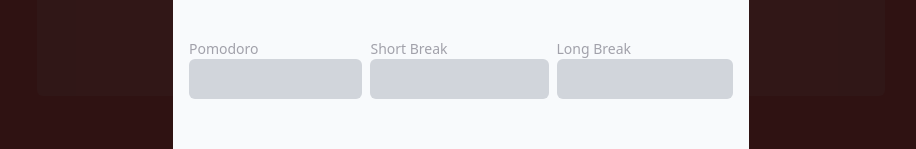
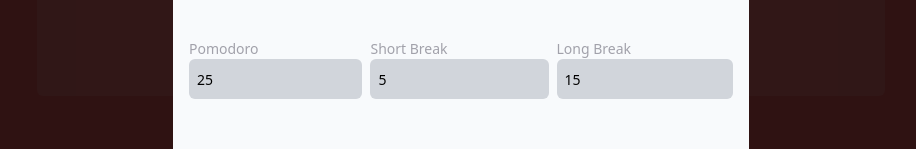
Before and after one commit to quang08/Pomodoro, a React (Create React App) app: page / in a window 1280 px wide. Both pictures are taken after a click on the button "Settings". Shown: the part 317-466 px from the top of the page, without its empty margins (179-1095 px from the left). Built offline with nearby package versions, Linux system fonts and the light colour scheme.

Commit message:
add settings contextand finish settings feature

```diff
--- a/src/App.js
+++ b/src/App.js
@@ -13,6 +13,11 @@ function App() {
   const handleTimerTypeChange = (newTimerType) => {
     setTimerType(newTimerType);
   };
+
+  const handleSettingsSave = (newSettings) => {
+    setTimerSettings(newSettings);
+  };
+
 
   let appBackgroundColor = "";
   switch (timerType) {
@@ -37,11 +42,10 @@ function App() {
       className={`flex h-screen justify-center ${appBackgroundColor} text-white`}
     >
       <div className="h-full w-full md:max-w-4xl flex-col space-y-10">
-        <NavBar />
+        <NavBar timerSettings={timerSettings} onSave={handleSettingsSave} />
         <Timer
           timerType={timerType}
           handleTimerTypeChange={handleTimerTypeChange}
-          timerSettings={timerSettings}
         />
       </div>
     </main>
--- a/src/components/NavBar.jsx
+++ b/src/components/NavBar.jsx
@@ -3,6 +3,17 @@ import Settings from "./Settings";
 
 function NavBar() {
   const [showSettings, setShowSettings] = useState(false);
+  const [timerSettings, setTimerSettings] = useState({
+    pomodoro: 25 * 60, // default value: 25 minutes
+    shortBreak: 5 * 60, // default value: 5 minutes
+    longBreak: 15 * 60, // default value: 15 minutes
+  });
+
+  const handleSettingsSave = (newSettings) => {
+    setTimerSettings(newSettings);
+  };
+
+
 
   const handleSettingsClick = () => {
     setShowSettings(true);
@@ -31,7 +42,10 @@ function NavBar() {
       </div>
 
       <div>
-        <button className="text-white text-lg bg-slate-50/10 p-2 rounded-md flex items-center gap-1 hover:-translate-y-1 transition duration-300" onClick={handleSettingsClick}>
+        <button
+          className="text-white text-lg bg-slate-50/10 p-2 rounded-md flex items-center gap-1 hover:-translate-y-1 transition duration-300"
+          onClick={handleSettingsClick}
+        >
           <svg
             xmlns="http://www.w3.org/2000/svg"
             viewBox="0 0 24 24"
@@ -47,7 +61,13 @@ function NavBar() {
           Settings
         </button>
 
-        {showSettings && <Settings onClose={handleCloseSettings}/>}
+        {showSettings && (
+          <Settings
+            timerSettings={timerSettings}
+            onSave={handleSettingsSave}
+            onClose={handleCloseSettings}
+          />
+        )}
       </div>
     </nav>
   );
--- a/src/components/Settings.jsx
+++ b/src/components/Settings.jsx
@@ -1,6 +1,15 @@
-import React from "react";
+import React, { useContext, useState } from "react";
+import { SettingsContext } from "../context/settingsContext";
 
 function Settings({ onClose }) {
+  const { timerSettings, updateTimerSettings } = useContext(SettingsContext);
+  const [updatedSettings, setUpdatedSettings] = useState(timerSettings);
+
+  const handleSaveSettings = () => {
+    updateTimerSettings(updatedSettings);
+    onClose();
+  };
+
   return (
     <div className="fixed inset-0 flex items-center justify-center bg-black bg-opacity-75">
       <div className="bg-slate-50 w-full md:max-w-xl h-1/4 flex justify-center items-center text-black rounded-md p-4">
@@ -13,6 +22,13 @@ function Settings({ onClose }) {
                 type="number"
                 id="pomodoro"
                 name="pomodoro"
+                value={updatedSettings.pomodoro / 60}
+                onChange={(e) =>
+                  setUpdatedSettings({
+                    ...updatedSettings,
+                    pomodoro: e.target.value * 60,
+                  })
+                }
                 min={0}
                 className="bg-gray-300 p-2 text-black rounded-md h-10 w-full"
               />
@@ -24,6 +40,13 @@ function Settings({ onClose }) {
                 type="number"
                 id="short"
                 name="short"
+                value={updatedSettings.shortBreak / 60}
+                onChange={(e) =>
+                  setUpdatedSettings({
+                    ...updatedSettings,
+                    shortBreak: e.target.value * 60,
+                  })
+                }
                 min={0}
                 className="bg-gray-300 p-2 text-black rounded-md h-10 w-full"
               />
@@ -35,6 +58,13 @@ function Settings({ onClose }) {
                 type="number"
                 id="long"
                 name="long"
+                value={updatedSettings.longBreak / 60}
+                onChange={(e) =>
+                  setUpdatedSettings({
+                    ...updatedSettings,
+                    longBreak: e.target.value * 60,
+                  })
+                }
                 min={0}
                 className="bg-gray-300 p-2 text-black rounded-md h-10 w-full"
               />
@@ -45,7 +75,7 @@ function Settings({ onClose }) {
               <button
                 type="submit"
                 className="bg-slate-950 text-white px-4 py-2 rounded-md transition duration-300 hover:-translate-y-1"
-                // Add necessary event handlers to handle form submission
+                onClick={handleSaveSettings}
               >
                 Save
               </button>
--- a/src/components/Timer.jsx
+++ b/src/components/Timer.jsx
@@ -1,7 +1,9 @@
-import React, { useState, useEffect, useRef } from "react";
+import React, { useState, useEffect, useRef, useContext } from "react";
+import { SettingsContext } from "../context/settingsContext";
 
 function Timer({ timerType, handleTimerTypeChange }) {
-  const [time, setTime] = useState(25 * 60); // initial time in seconds (25 minutes)
+  const { timerSettings } = useContext(SettingsContext);
+  const [time, setTime] = useState(timerSettings.pomodoro);
   const [isRunning, setIsRunning] = useState(false);
   const timerRef = useRef(null);
 
@@ -14,15 +16,15 @@ function Timer({ timerType, handleTimerTypeChange }) {
     return stopTimer; // Cleanup function to clear the interval on unmount
   }, [isRunning]);
 
-  useEffect(() => {
-    if (timerType === "Pomodoro") {
-      setTime(25 * 60);
-    } else if (timerType === "Short Break") {
-      setTime(5 * 60);
-    } else if (timerType === "Long Break") {
-      setTime(15 * 60);
-    }
-  }, [timerType]);
+   useEffect(() => {
+     if (timerType === "Pomodoro") {
+       setTime(timerSettings.pomodoro);
+     } else if (timerType === "Short Break") {
+       setTime(timerSettings.shortBreak);
+     } else if (timerType === "Long Break") {
+       setTime(timerSettings.longBreak);
+     }
+   }, [timerType, timerSettings]);
 
   const startTimer = () => {
     timerRef.current = setInterval(() => {
--- /dev/null
+++ b/src/context/settingsContext.js
@@ -0,0 +1,21 @@
+import React, { createContext, useState } from "react";
+
+export const SettingsContext = createContext();
+
+export const SettingsContextProvider = ({ children }) => {
+  const [timerSettings, setTimerSettings] = useState({
+    pomodoro: 25 * 60,
+    shortBreak: 5 * 60,
+    longBreak: 15 * 60,
+  });
+
+  const updateTimerSettings = (updatedSettings) => {
+    setTimerSettings(updatedSettings);
+  };
+
+  return (
+    <SettingsContext.Provider value={{ timerSettings, updateTimerSettings }}>
+      {children}
+    </SettingsContext.Provider>
+  );
+};
--- a/src/index.js
+++ b/src/index.js
@@ -2,10 +2,13 @@ import React from "react";
 import ReactDOM from "react-dom/client";
 import "./index.css";
 import App from "./App";
+import { SettingsContextProvider } from "./context/settingsContext";
 
 const root = ReactDOM.createRoot(document.getElementById("root"));
 root.render(
-  <React.StrictMode>
-    <App />
-  </React.StrictMode>
+  <SettingsContextProvider>
+    <React.StrictMode>
+      <App />
+    </React.StrictMode>
+  </SettingsContextProvider>
 );
```
